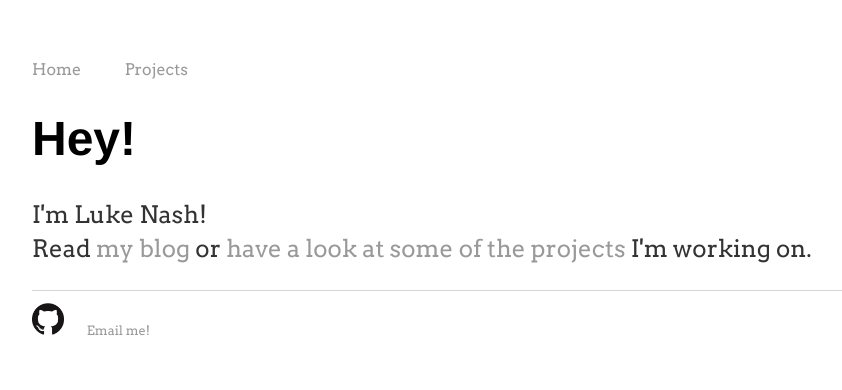
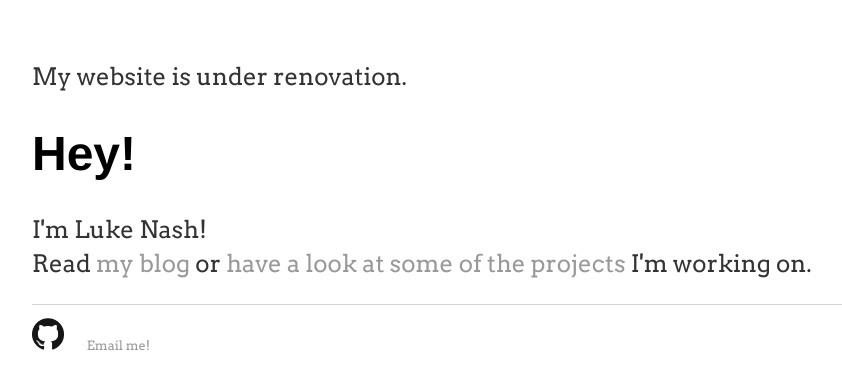
Before and after one commit to Cranberryrobot/cranberryrobot.github.io, a Jekyll site: the page built from index.html, in a window 1280 px wide. Shown: the top 390 px of the page, without its empty margins (160-1002 px from the left). Built offline with Jekyll 4.4.1, drawn with Linux system fonts in a browser that asks for light colours.

Commit message:
Update default.html

```diff
--- a/_layouts/default.html
+++ b/_layouts/default.html
@@ -8,12 +8,14 @@
 		<body>
 			<nav>
 	    		<ul>
-	        		<li><a href="/">Home</a></li>
-				<li><a href="blog.html"></a></li>
-				<li><a href="/p/">Projects</a></li>
+
+
+
 	    		</ul>
 			</nav>
 			<div class="container">
+
+			<p> My website is under renovation.</p>
 
 			{{ content }}
 
```
